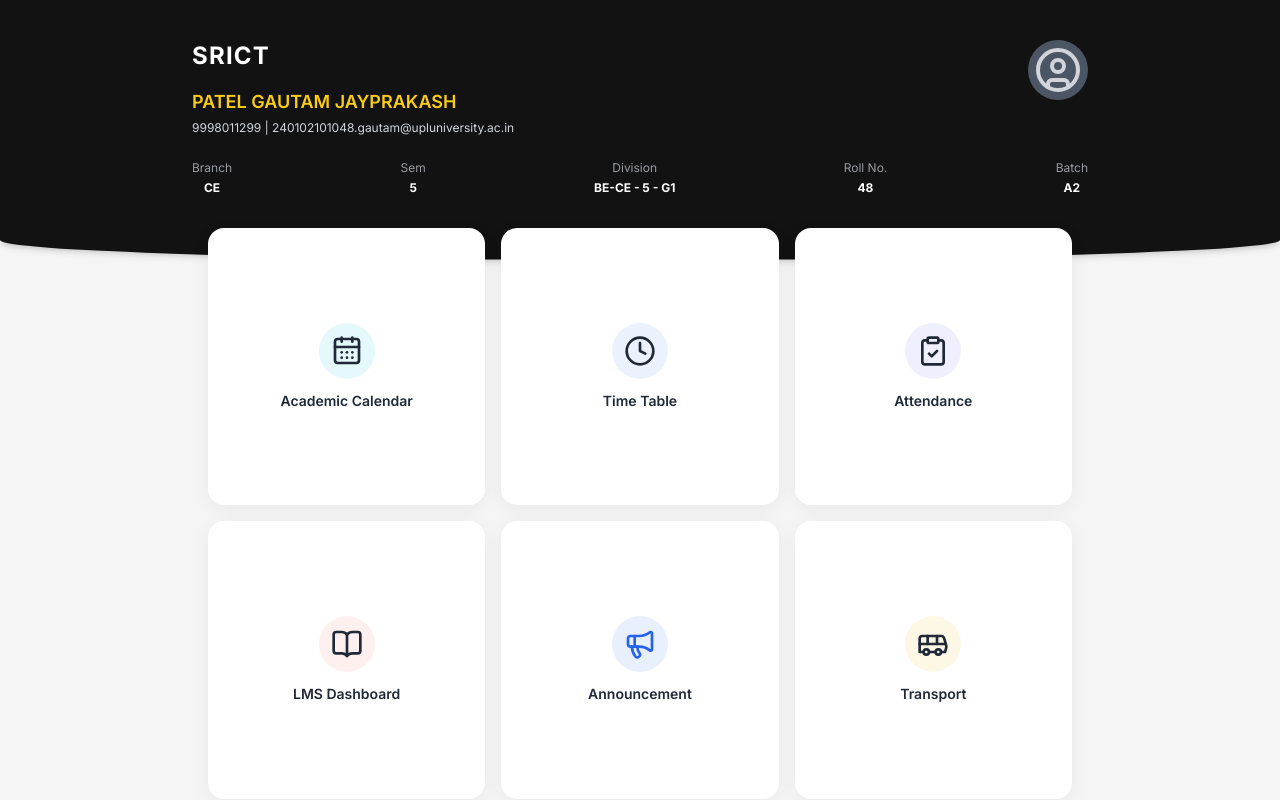
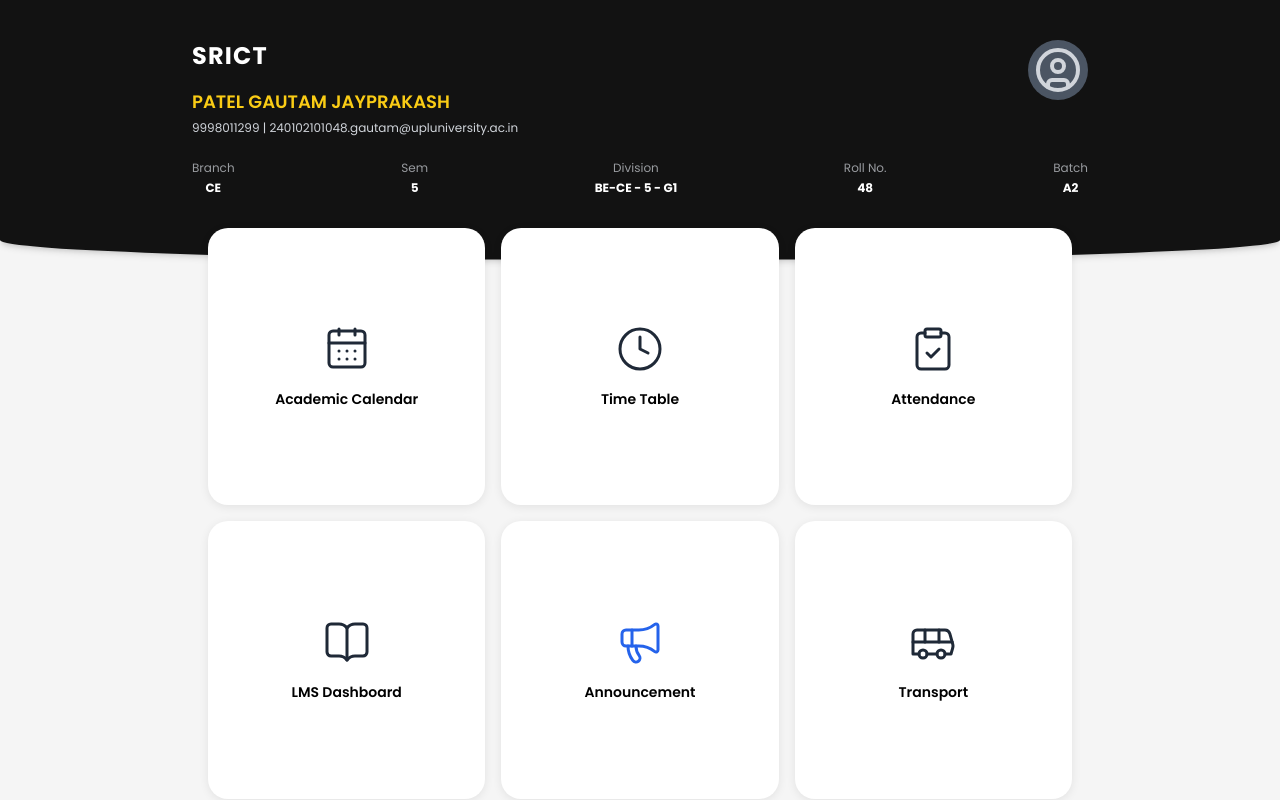
Before and after one commit to jatin8469/attendence-app, a React (Vite) app: page /dashboard in a window 1280 px wide. Shown: the top 800 px of the page. Built offline with nearby package versions, Linux system fonts and the light colour scheme.

Commit message:
UI Polish: exact matching of bare icons and Poppins font

```diff
--- a/src/components/DashboardCard.jsx
+++ b/src/components/DashboardCard.jsx
@@ -5,12 +5,12 @@ const DashboardCard = ({ title, icon: Icon, colorClass, linkTo }) => {
   return (
     <Link
       to={linkTo}
-      className="bg-white rounded-2xl p-3 md:p-4 flex flex-col items-center justify-center gap-2 md:gap-3 shadow-soft hover:shadow-md transition-shadow duration-300 aspect-square group"
+      className="bg-white rounded-[20px] p-2 md:p-4 flex flex-col items-center justify-center gap-2 md:gap-3 shadow-[0_2px_10px_rgba(0,0,0,0.08)] hover:shadow-md transition-all duration-300 aspect-square group"
     >
-      <div className={`p-2 md:p-3 rounded-full ${colorClass} bg-opacity-10 group-hover:bg-opacity-20 transition-all duration-300`}>
-        <Icon className={`w-7 h-7 md:w-8 md:h-8 ${colorClass.replace('bg-', 'text-')}`} />
+      <div className="mb-1 transform group-hover:scale-110 transition-transform duration-300">
+        <Icon strokeWidth={1.5} className={`w-10 h-10 md:w-12 md:h-12 ${colorClass.replace('bg-', 'text-')}`} />
       </div>
-      <span className="text-[11px] md:text-sm font-semibold text-center leading-tight text-gray-800 group-hover:text-black transition-colors">
+      <span className="text-[12px] md:text-sm font-semibold text-center leading-snug text-black">
         {title}
       </span>
     </Link>
--- a/src/index.css
+++ b/src/index.css
@@ -1,4 +1,4 @@
-@import url('https://fonts.googleapis.com/css2?family=Inter:wght@300;400;500;600;700&display=swap');
+@import url('https://fonts.googleapis.com/css2?family=Poppins:wght@300;400;500;600;700&display=swap');
 
 @tailwind base;
 @tailwind components;
--- a/tailwind.config.js
+++ b/tailwind.config.js
@@ -7,7 +7,7 @@ export default {
   theme: {
     extend: {
       fontFamily: {
-        sans: ['Inter', 'system-ui', 'sans-serif'],
+        sans: ['Poppins', 'system-ui', 'sans-serif'],
       },
       colors: {
         portalBlack: '#121212',
```
